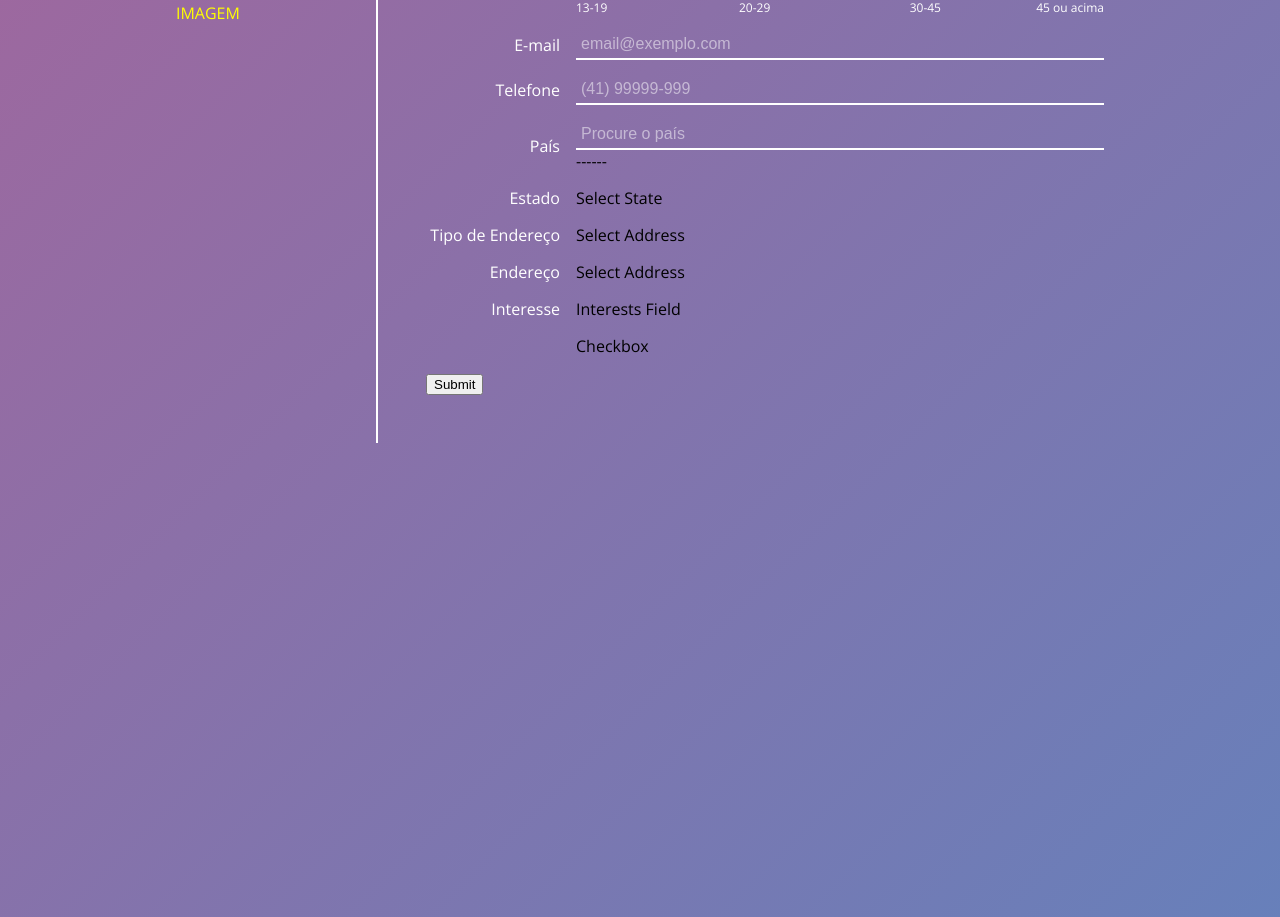
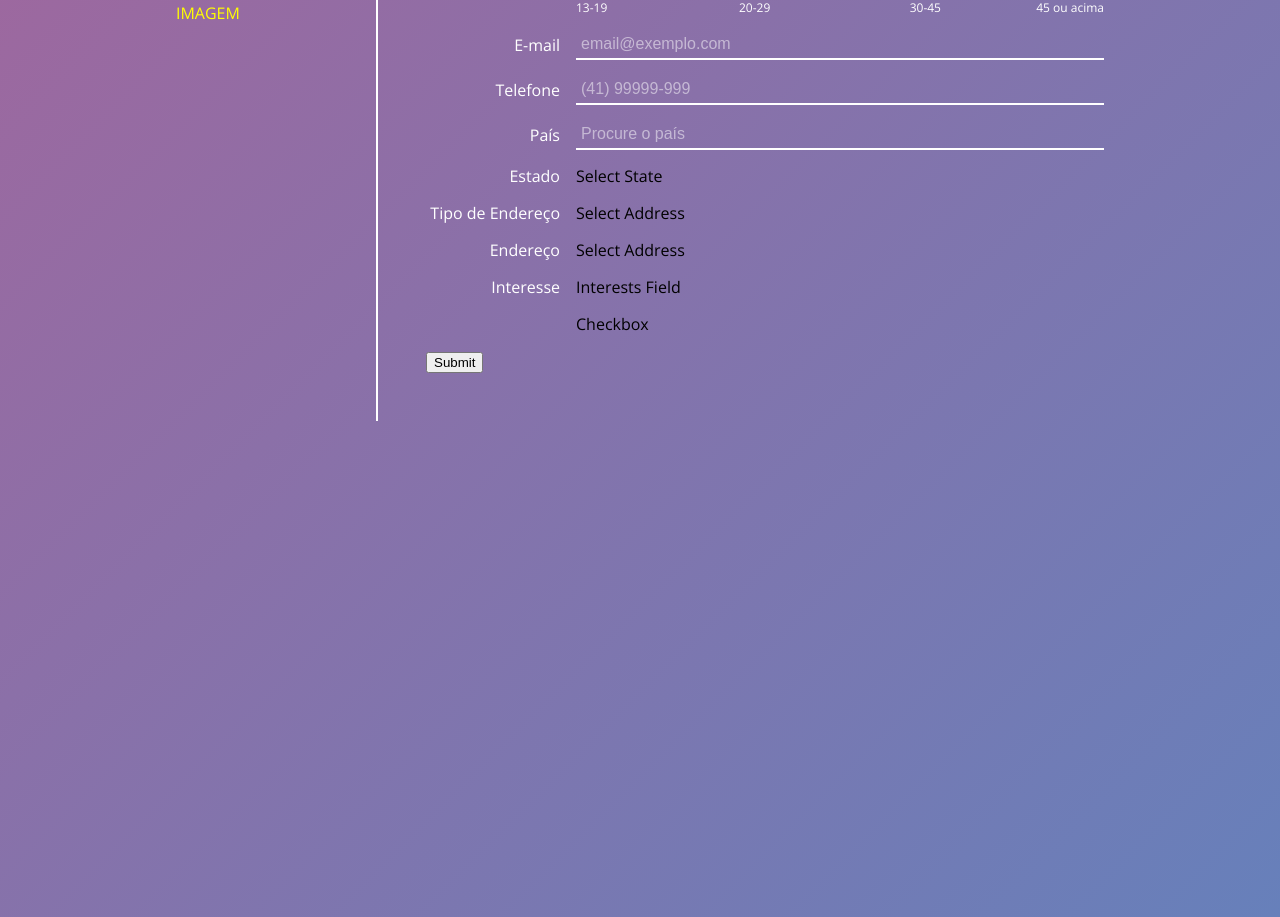
Before and after one commit to Aeyos/react-test, a React (Create React App) app: page / in a window 1280 px wide. Shown: the part 1054-1971 px from the top of the page. Built offline with nearby package versions, Linux system fonts and the light colour scheme.

Commit message:
[ * ][ Select ] Partial commit to stash changes over the internet 2

```diff
--- a/src/components/Select/index.js
+++ b/src/components/Select/index.js
@@ -16,6 +16,7 @@ class Select extends React.Component {
       filtered: props.data.slice(0),
       active: -1,
       value: '',
+      focused: false,
     };
 
     window.addEventListener('scroll', this._scroll);
@@ -30,9 +31,6 @@ class Select extends React.Component {
   }
 
   recalculateMaxHeight() {
-    if (document.activeElement === this.inputEl.current) {
-      console.log('active same')
-    }
     const rect = this.baseEl.current.getBoundingClientRect();
     const diff = window.innerHeight - rect.top;
     const maxHeight = Math.min(600, Math.max(100, diff - 50));
@@ -86,7 +84,18 @@ class Select extends React.Component {
   }
 
   _scroll = (evt) => {
+    if (this.state.focused) {
+      this.recalculateMaxHeight();
+    }
+  }
+
+  _focus = (evt) => {
     this.recalculateMaxHeight();
+    this.setState({ focused: true });
+  }
+
+  _blur = (evt) => {
+    this.setState({ focused: false });
   }
 
   // @TODO: remove countries and use data prop
@@ -101,12 +110,11 @@ class Select extends React.Component {
   render() {
     console.log('render')
     return (
-      <SelectWrapper ref={this.baseEl}>
-        <InputText ref={this.inputEl} onKeyDown={this._keyDown} onChange={this._change} placeholder={this.props.placeholder} value={this.state.value} />
+      <SelectWrapper ref={this.baseEl} focused={this.state.focused}>
+        <InputText ref={this.inputEl} onKeyDown={this._keyDown} onChange={this._change} onFocus={this._focus} onBlur={this._blur} placeholder={this.props.placeholder} value={this.state.value} />
         <DropdownWrapper maxHeight={this.state.maxHeight}>
           {this.renderItems()}
         </DropdownWrapper>
-        ---{this.props.field.value && this.props.field.value.label}---
       </SelectWrapper>
     );
   }
--- a/src/components/Styled/Select/DropdownWrapper.js
+++ b/src/components/Styled/Select/DropdownWrapper.js
@@ -8,5 +8,4 @@ export default styled.div`
   position: absolute;
   top: 32px;
   width: auto;
-  display: none;
 `;
--- a/src/components/Styled/Select/SelectWrapper.js
+++ b/src/components/Styled/Select/SelectWrapper.js
@@ -6,7 +6,7 @@ export default styled.div`
   position: relative;
   margin-right: -100px;
 
-  & input:focus + ${DropdownWrapper} {
-    display: block;
+  ${DropdownWrapper} {
+    display: ${props => props.focused ? 'block' : 'none'};
   }
 `;
```
